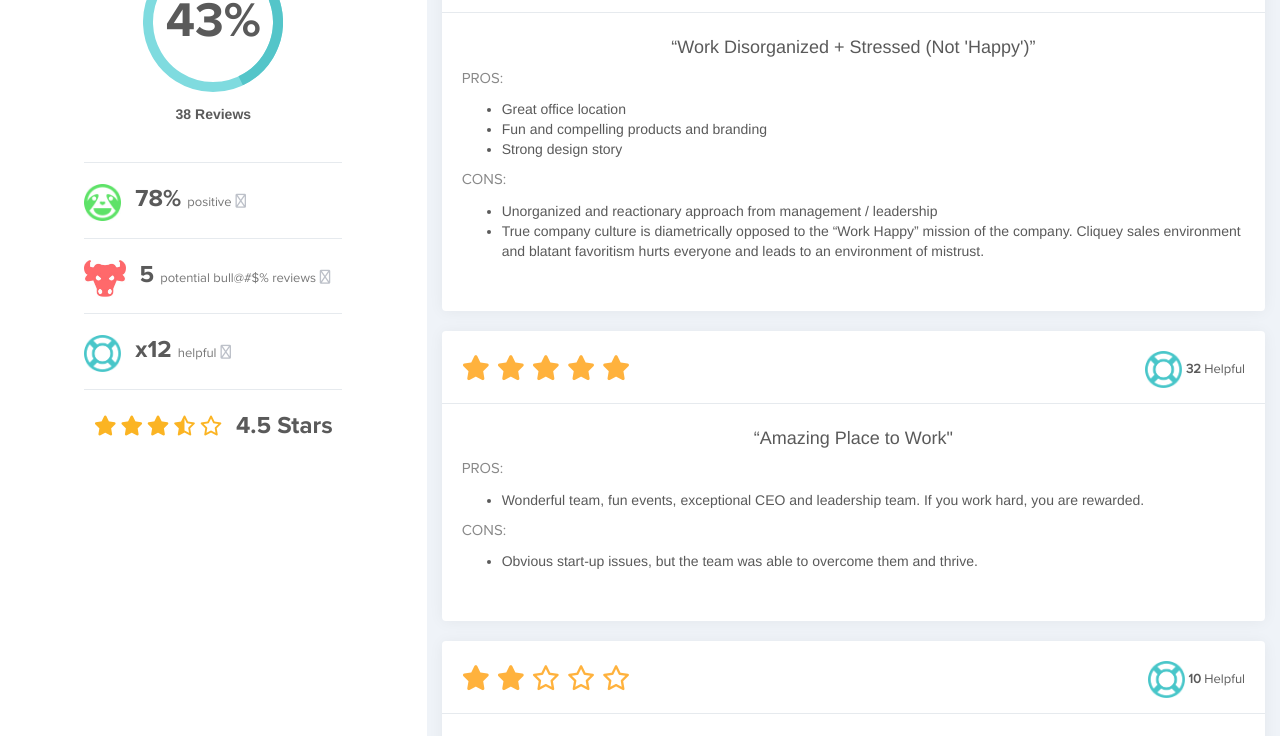
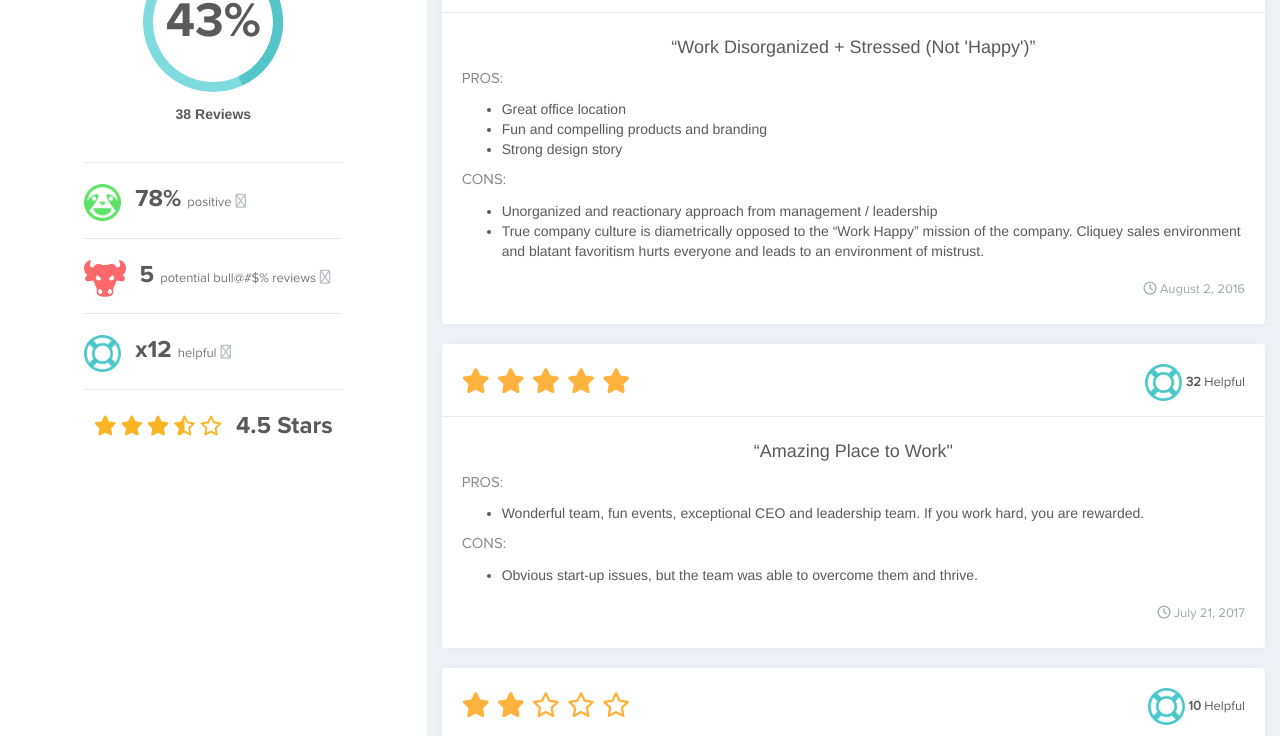
Before and after one commit to Eruedraith/happster-score, a website: page results.html in a window 1280 px wide. Shown: the part 195-931 px from the top of the page. Drawn offline with nearby package versions, Linux system fonts and the light colour scheme.

Commit message:
date added to review card

```diff
--- a/results.html
+++ b/results.html
@@ -137,6 +137,7 @@
 								<span><i class="fa fa-star-o" aria-hidden="true"></i></span>
 								<span><i class="fa fa-star-o" aria-hidden="true"></i></span>
 							</div>
+
 							<div class="reviews-card__icons">
 								<img src="/assets/images/float.png">
 								<small class="helpful-rating"><strong>10</strong> Helpful</small>
@@ -155,6 +156,7 @@
 								<li>Unorganized and reactionary approach from management / leadership</li>
 								<li>True company culture is diametrically opposed to the “Work Happy” mission of the company. Cliquey sales environment and blatant favoritism hurts everyone and leads to an environment of mistrust.</li>
 							</ul>
+							<p class="reviews-card__date"><i class="fa fa-clock-o" aria-hidden="true"></i> August 2, 2016</p>
 						</div>
 					</div>
 					<div class="reviews-card">
@@ -181,6 +183,7 @@
 							<ul>
 								<li>Obvious start-up issues, but the team was able to overcome them and thrive.</li>
 							</ul>
+							<p class="reviews-card__date"><i class="fa fa-clock-o" aria-hidden="true"></i> July 21, 2017</p>
 						</div>
 					</div>
 					<div class="reviews-card">
@@ -210,6 +213,7 @@
 								<li>Unorganized and reactionary approach from management / leadership</li>
 								<li>True company culture is diametrically opposed to the “Work Happy” mission of the company. Cliquey sales environment and blatant favoritism hurts everyone and leads to an environment of mistrust.</li>
 							</ul>
+							<p class="reviews-card__date"><i class="fa fa-clock-o" aria-hidden="true"></i> March 12, 2015</p>
 						</div>
 					</div>
 					<button class="btn center-block happster-btn clear">Load more</button>
--- a/scss/_base.scss
+++ b/scss/_base.scss
@@ -170,7 +170,14 @@ body {
 	}
 
 	.reviews-card__body {
-		padding: 15px 20px 40px;
+		padding: 15px 20px;
+	}
+
+	.reviews-card__date {
+		font-size: 13px;
+    	color: #A1A7AF;
+    	text-align: right;
+    	margin-top: 20px;
 	}
 }
 
```
Also changed, not shown: css/main.css.
